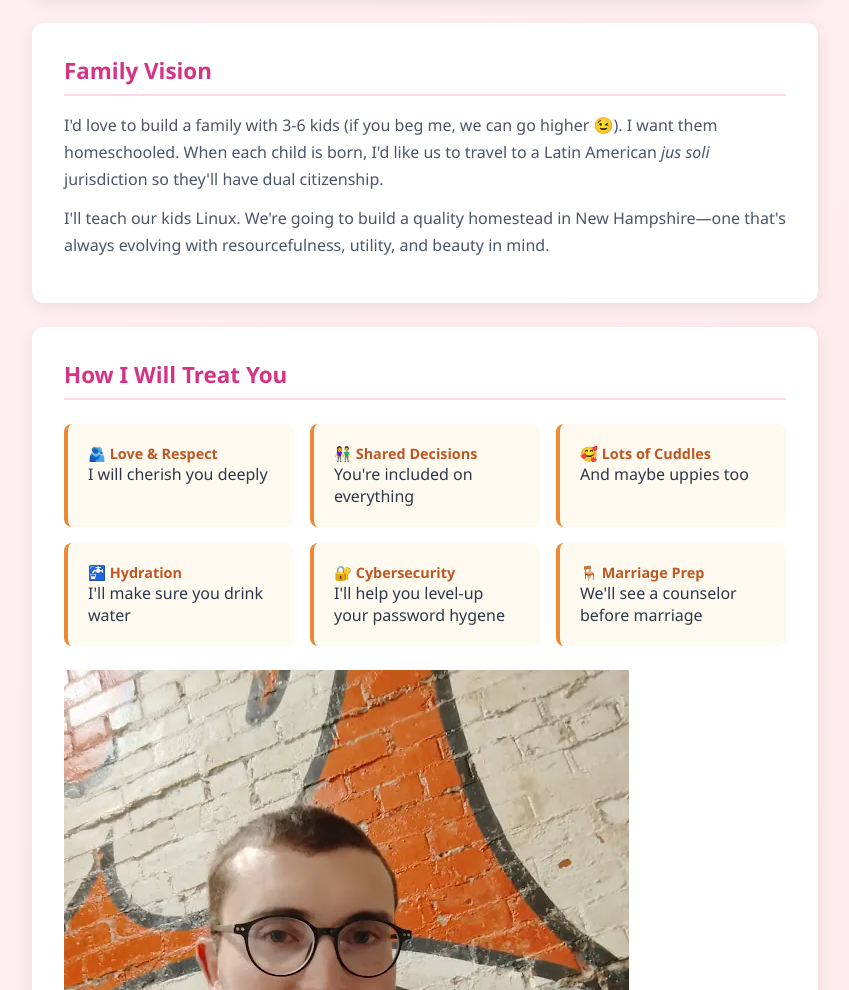
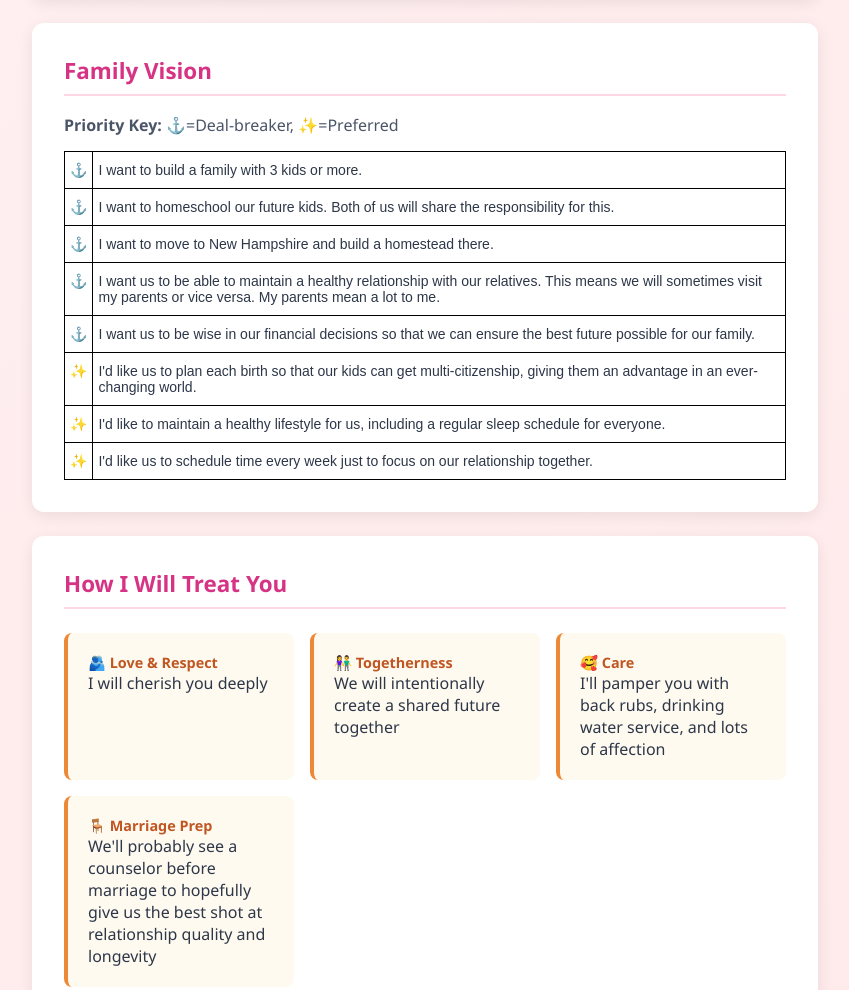
Before and after one commit to JonathanMcCormickJr/jonathanmccormickjr.com, a plain HTML site: page love/index.html in a window 1280 px wide. Shown: the part 2222-3212 px from the top of the page, without its empty margins (215-1064 px from the left). Drawn offline with Linux system fonts and the light colour scheme.

Commit message:
Updating love/index.html

```diff
--- a/love/index.html
+++ b/love/index.html
@@ -149,7 +149,8 @@
             h1 { font-size: 2rem; }
             section { padding: 1.5rem; }
         }
-    </style>
+
+</style>
 </head>
 <body>
     <div class="container">
@@ -168,7 +169,6 @@
 
             <p>I currently live downtown and love it, but I can just as easily envision myself on a small ranch with ducks, goats, and a garden. I have passion projects beyond my day job because I believe in creating, not just consuming.</p>
 	    <p>This may sound old-fashioned, but I prefer repairing instead of replacing, I cook on cast iron, and I believe that one's word should mean something.</p>
-
             <div class="philosophy-quote">
                 <p><em>"I cherish the good things and people in my life. I know they won't last forever. Even if human biological immortality is achieved in our lifetime, I'd still rather live with a profound appreciation of the present. I choose love—and I hope you do too."</em></p>
             </div>
@@ -188,61 +188,62 @@
 
         <section id="family-vision">
             <h2>Family Vision</h2>
-            <p>I'd love to build a family with 3-6 kids (if you beg me, we can go higher 😉). I want them homeschooled. When each child is born, I'd like us to travel to a Latin American <i>jus soli</i> jurisdiction so they'll have dual citizenship.</p>
-            <p>I'll teach our kids Linux. We're going to build a quality homestead in New Hampshire—one that's always evolving with resourcefulness, utility, and beauty in mind.</p>
+            <p><strong>Priority Key:</strong> ⚓=Deal-breaker, ✨=Preferred</p>
+            <style type="text/css">
+.tg  {border-collapse:collapse;border-spacing:0;}
+.tg td{border-color:black;border-style:solid;border-width:1px;font-family:Arial, sans-serif;font-size:14px;
+  overflow:hidden;padding:10px 5px;word-break:normal;}
+.tg th{border-color:black;border-style:solid;border-width:1px;font-family:Arial, sans-serif;font-size:14px;
+  font-weight:normal;overflow:hidden;padding:10px 5px;word-break:normal;}
+.tg .tg-0lax{text-align:left;vertical-align:top}
+</style>
+<table class="tg"><thead>
+  <tr>
+    <th class="tg-0lax"><span style="font-weight:400;font-style:normal">⚓</span></th>
+    <th class="tg-0lax">I want to build a family with 3 kids or more.</th>
+  </tr></thead>
+<tbody>
+  <tr>
+    <td class="tg-0lax"><span style="font-weight:400;font-style:normal">⚓</span></td>
+    <td class="tg-0lax">I want to homeschool our future kids. Both of us will share the responsibility for this.</td>
+  </tr>
+  <tr>
+    <td class="tg-0lax"><span style="font-weight:400;font-style:normal">⚓</span></td>
+    <td class="tg-0lax">I want to move to New Hampshire and build a homestead there.</td>
+  </tr>
+  <tr>
+    <td class="tg-0lax"><span style="font-weight:400;font-style:normal">⚓</span></td>
+    <td class="tg-0lax">I want us to be able to maintain a healthy relationship with our relatives. This means we will sometimes visit my parents or vice versa. My parents mean a lot to me. </td>
+  </tr>
+  <tr>
+    <td class="tg-0lax"><span style="font-weight:400;font-style:normal">⚓</span></td>
+    <td class="tg-0lax">I want us to be wise in our financial decisions so that we can ensure the best future possible for our family. </td>
+  </tr>
+  <tr>
+    <td class="tg-0lax"><span style="font-weight:400;font-style:normal">✨</span></td>
+    <td class="tg-0lax">I'd like us to plan each birth so that our kids can get multi-citizenship, giving them an advantage in an ever-changing world. </td>
+  </tr>
+  <tr>
+    <td class="tg-0lax"><span style="font-weight:400;font-style:normal">✨</span><br></td>
+    <td class="tg-0lax">I'd like to maintain a healthy lifestyle for us, including a regular sleep schedule for everyone. </td>
+  </tr>
+  <tr>
+    <td class="tg-0lax"><span style="font-weight:400;font-style:normal">✨</span></td>
+    <td class="tg-0lax">I'd like us to schedule time every week just to focus on our relationship together. </td>
+  </tr>
+</tbody></table>
         </section>
 
         <section id="how-i-treat-you">
             <h2>How I Will Treat You</h2>
             <div class="promises-grid">
                 <div class="promise-card"><strong>🫂 Love & Respect</strong>I will cherish you deeply</div>
-                <div class="promise-card"><strong>👫 Shared Decisions</strong>You're included on everything</div>
-                <div class="promise-card"><strong>🥰 Lots of Cuddles</strong>And maybe uppies too</div>
-                <div class="promise-card"><strong>🚰 Hydration</strong>I'll make sure you drink water</div>
-                <div class="promise-card"><strong>🔐 Cybersecurity</strong>I'll help you level-up your password hygene</div>
-                <div class="promise-card"><strong>🪑 Marriage Prep</strong>We'll see a counselor before marriage</div>
+                <div class="promise-card"><strong>👫 Togetherness</strong>We will intentionally create a shared future together</div>
+                <div class="promise-card"><strong>🥰 Care</strong>I'll pamper you with back rubs, drinking water service, and lots of affection</div>
+                <div class="promise-card"><strong>🪑 Marriage Prep</strong>We'll probably see a counselor before marriage to hopefully give us the best shot at relationship quality and longevity</div>
             </div>
 
             <img src="/static/coca-cola.webp" alt="Jonathan near an old Coca-Cola brick wall.">
-        </section>
-
-        <section id="the-weird-stuff">
-            <h2>The "Weird" Things You Should Know</h2>
-            <div class="quirk-list">
-                <div class="quirk-item">
-                    <strong>🦍 Earth-Covered Ape House</strong>
-                    <p>Someday I want an earth-covered home in New Hampshire with multimodal circulation—overhead bars and climbing fixtures to encourage an active lifestyle.</p>
-                </div>
-                <div class="quirk-item">
-                    <strong>👨🏻‍💼 Entrepreneurial Privacy Focus</strong>
-                    <p>I resonate with companies that protect user freedom and privacy (think Proton, Tutanota, Purism). I may one day build one of my own.</p>
-                </div>
-                <div class="quirk-item">
-                    <strong>🗳️ Public Office Ambitions</strong>
-                    <p>I want to someday run for and serve in public office with the NHGOP. Civic duty isn't just talk.</p>
-                </div>
-                <div class="quirk-item">
-                    <strong>💍 Silicone Ring Proposal</strong>
-                    <p>When I propose, it will probably be with a silicone ring. Ring avulsions and degloving injuries are real. I care about your hand health.</p>
-                </div>
-                <div class="quirk-item">
-                    <strong>🕐 Early Schedule</strong>
-                    <p>Bedtime is 20:00. No meals past 16:00. Our bodies deserve consistency.</p>
-                </div>
-            </div>
-        </section>
-
-        <section id="to-make-it-work">
-            <h2>To Make Things Work, You Will...</h2>
-            <div class="requirements-list">
-                <ul>
-                    <li>Be okay with my job, side projects, life goals, and the time investment needed to nurture them</li>
-                    <li>Be comfortable sharing your life with me—fully and openly</li>
-                    <li>Be open to building a family and legacy together. The NH homestead takes time and will always be a work in progress</li>
-                    <li>Be comfortable living within our means. Spending is okay—but it's gotta come from somewhere first</li>
-                    <li>Be willing to co-commit to our kids' welfare with me</li>
-                </ul>
-            </div>
         </section>
 
         <section id="contact">
```
